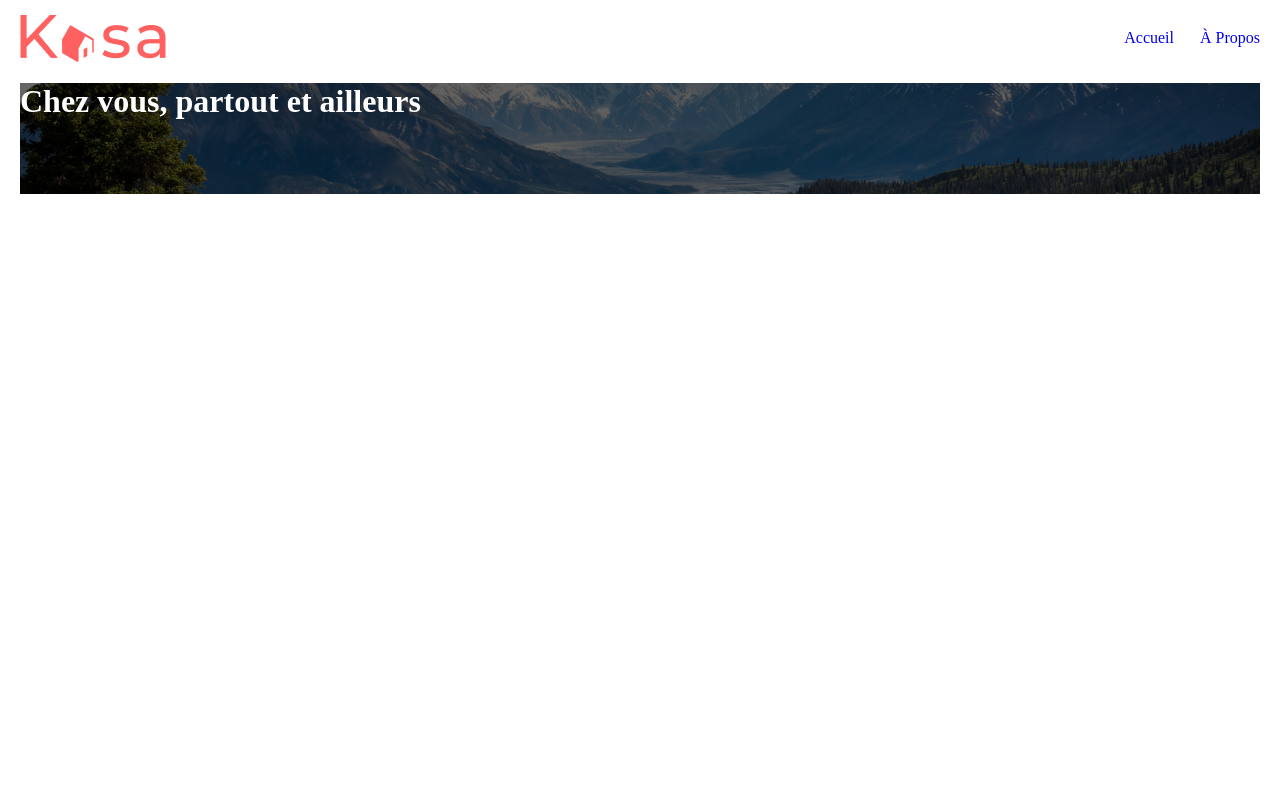
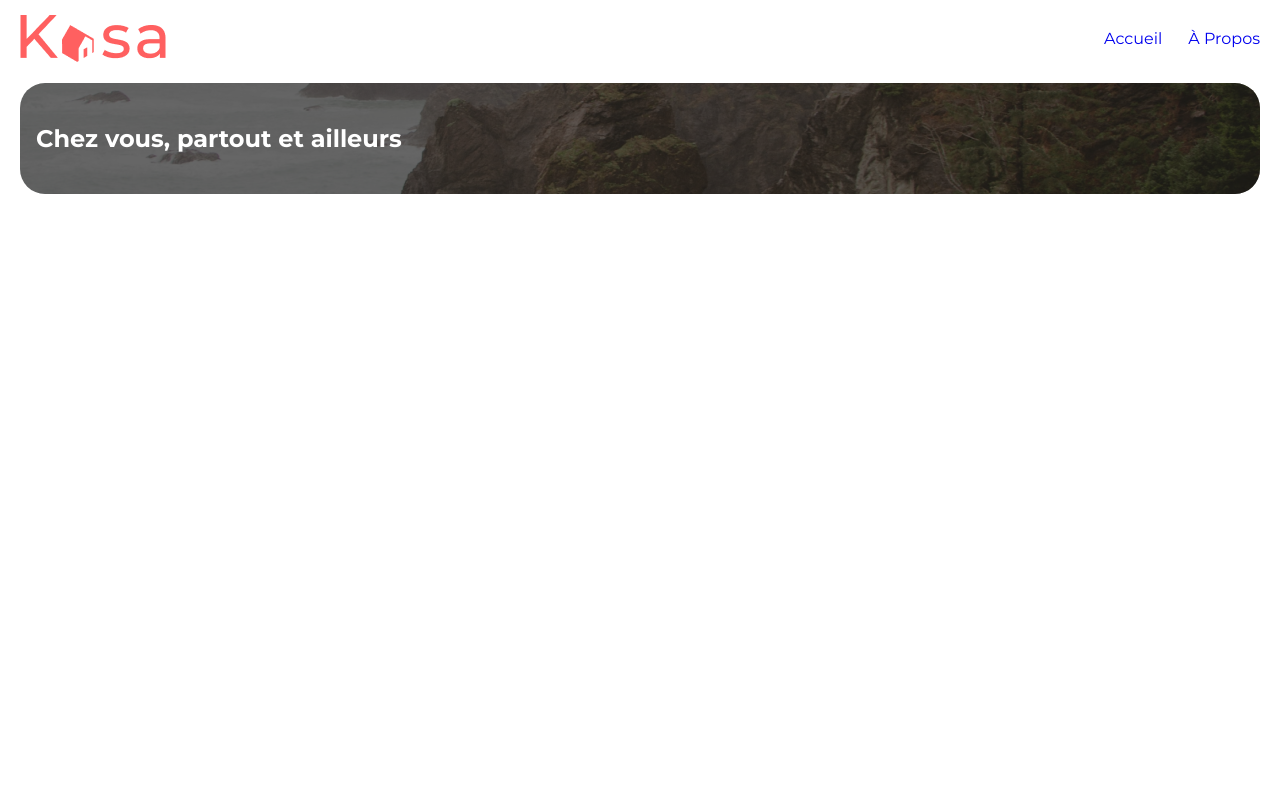
Before and after one commit to Bourrelet/property-rental-react-app, a React (Create React App) app: page / in a window 1280 px wide. Shown: the top 800 px of the page. Built offline with nearby package versions, Linux system fonts and the light colour scheme.

Commit message:
Banner Done; Home wip

```diff
--- a/src/components/banner/Banner.js
+++ b/src/components/banner/Banner.js
@@ -4,6 +4,7 @@ import './Banner.scss';
 function Banner() {
     return (
         <div className="banner">
+            <img className="banner__img" src="/shore.png" alt="moutains background"/>
             <div className="banner__overlay"></div>
             <h1 className="banner__title">Chez vous, partout et ailleurs</h1>
         </div>
--- a/src/components/banner/Banner.scss
+++ b/src/components/banner/Banner.scss
@@ -1,36 +1,28 @@
-// width: 1240px;
-// height: 223px;
-// top: 163px;
-// left: 100px;
-// gap: 0px;
+@import '../../styles/mixins';
 
 .banner {
+    @include flex-left;
     position: relative;
     width: 100%;
     height: 111px;
-    border-radius: 25px 0px 0px 0px;
-    background-image: url('/public/mountains.png');
-    background-size: cover;
-    background-position: center;
+
+        &__img {
+            @include banner-frame;
+            object-fit: cover; /* Pour s'assurer que l'image couvre toute la bannière */
+            z-index: 1; /* S'assurer que l'image est en dessous du contenu */
+        }
 
         &__overlay {
-            position: absolute;
-            top: 0;
-            left: 0;
-            width: 100%;
-            height: 100%;
-            background-color: rgba(0, 0, 0, 0.6); /* Couleur noire avec 60% d'opacité */
+            @include banner-frame;
+            background-color: rgba(0, 0, 0, 0.6);
             mix-blend-mode: darken; /* Applique l'effet de fusion */
-            pointer-events: none; /* Permet de cliquer à travers l'overlay */
-
+            z-index: 2;
         }
 
         &__title {
             position: relative;
-            z-index: 1;
-            color: white;
+            z-index: 3;
+            width: 60vw;
         }
 
 }
-// border-radius: 25px 0px 0px 0px;
-// opacity: 0.6px;
--- a/src/components/layout/Layout.scss
+++ b/src/components/layout/Layout.scss
@@ -3,7 +3,7 @@
     min-width: 375px;
     max-width: 1440px;
     width: 100vw;
-    // margin: 0 auto;
+    margin: 0 auto;
 
          &__content {
              width: 100%;
--- a/src/styles/_mixins.scss
+++ b/src/styles/_mixins.scss
@@ -10,9 +10,24 @@
     align-items: center;
   }
 
+  @mixin flex-left {
+    display: flex;
+    justify-content: left;
+    align-items: center;
+  }
+
   @mixin column-center {
     display: flex;
     flex-direction: column;
     justify-content: center;
     align-items: center;
   }
+
+  @mixin banner-frame {
+    position: absolute;
+    top: 0;
+    left: 0;
+    width: 100%;
+    height: 100%;
+    border-radius: 25px;
+  }
--- a/src/styles/base.scss
+++ b/src/styles/base.scss
@@ -2,11 +2,17 @@
 // Styles généraux du body : Couleurs de fond, marges, paddings globaux, typographie par défaut.
 // Styles globaux : Définition de styles pour les éléments HTML comme les titres (h1, h2, h3), les paragraphes, les listes, etc.
 // Typographie de base : Définition des polices et des tailles globales pour les textes.
+@import url('https://fonts.googleapis.com/css2?family=Montserrat:wght@400;500;700&display=swap');
+
 * {
     margin: 0;
     padding: 0;
     box-sizing: border-box;
   }
+
+body {
+    font-family: 'Montserrat', sans-serif;
+}
 
 ul {
     list-style-type: none; /* Supprime les puces */
@@ -19,6 +25,13 @@ a {
     display: block; /* Permet au lien de prendre tout l'espace du <li> */
 }
 
+h1 {
+    color: white;
+    text-align: left;
+    font-size: 24px;
+    font-weight: 700;
+    margin-left: 16px;
+}
 
 // src/styles/base.scss
 
```
